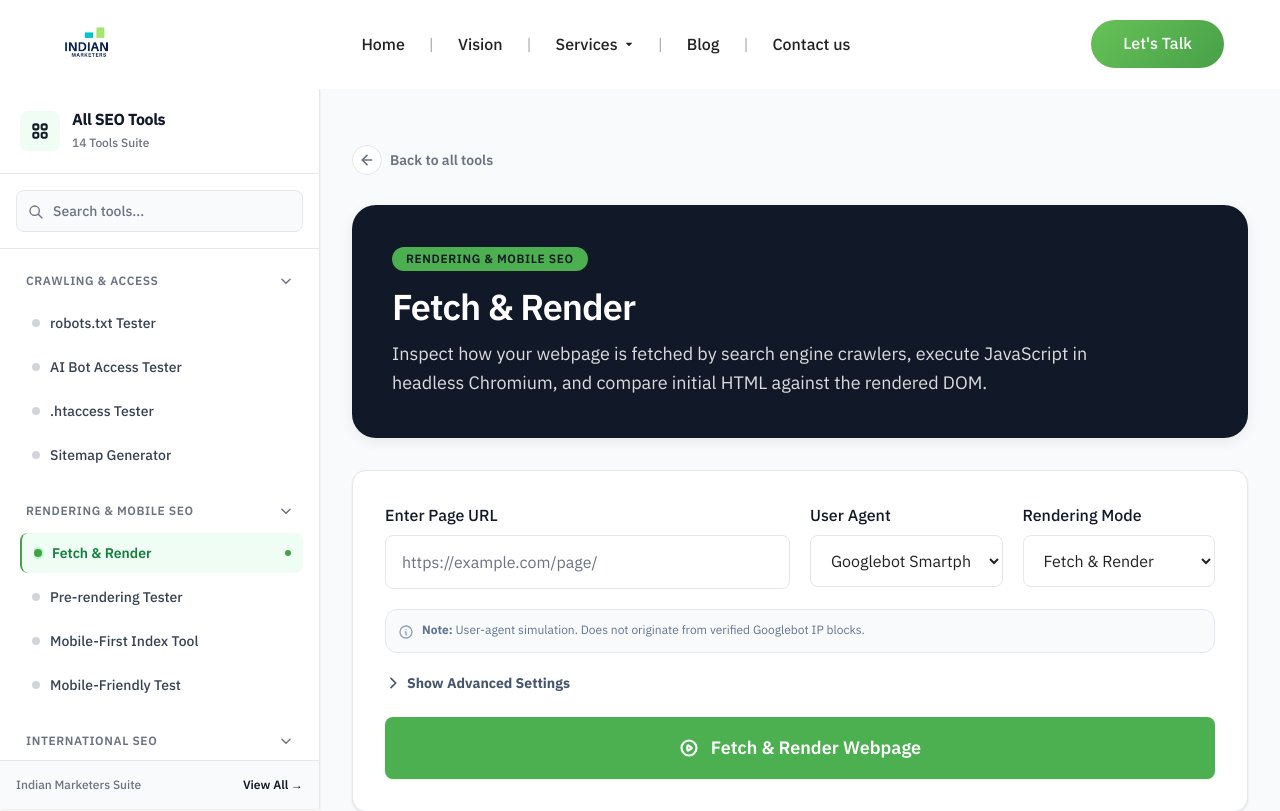
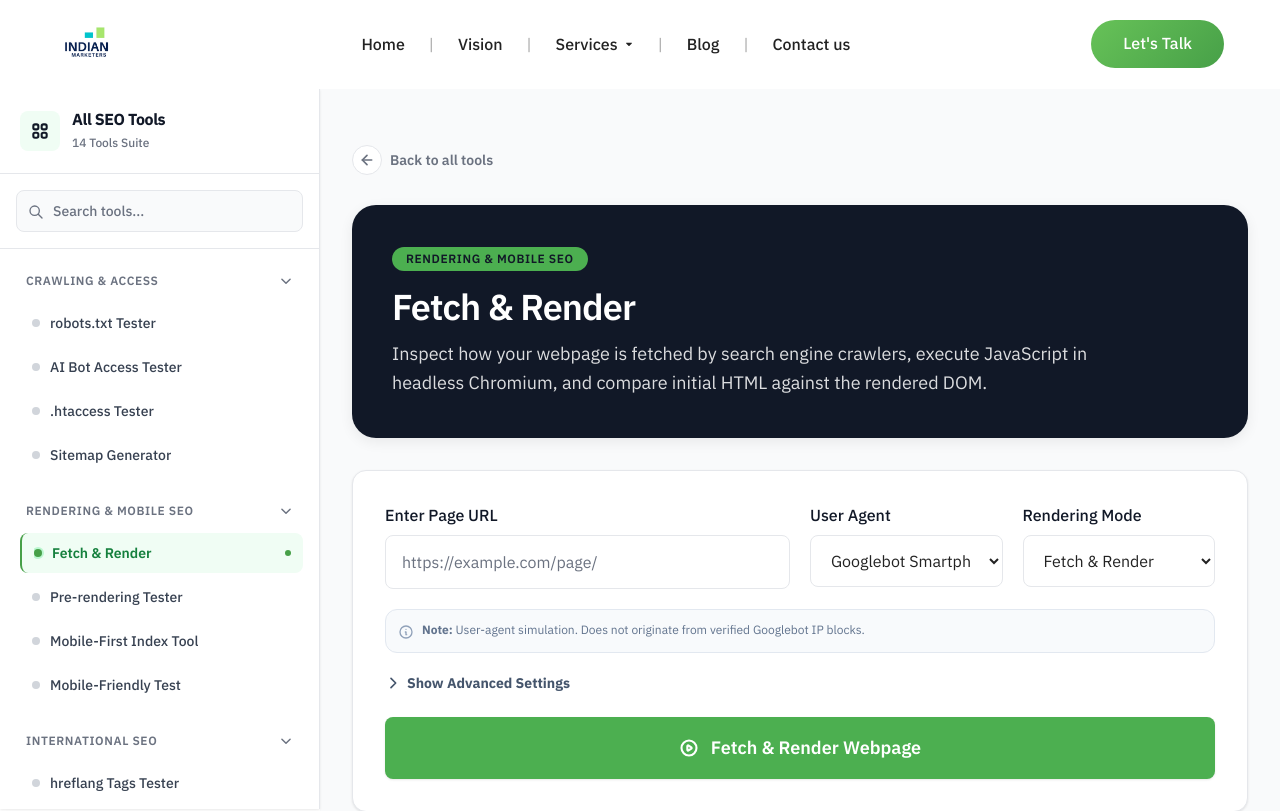
Before and after one commit to HJhaRSh/SEO-Tools, a Next.js app in the folder frontend/: page /tools/fetch-render in a window 1280 px wide. Shown: the top 811 px of the page. Built offline with nearby package versions, Linux system fonts and the light colour scheme.

Commit message:
fix(ui): remove footer shortcut bar from sidebar

```diff
--- a/frontend/src/components/AppSidebar.tsx
+++ b/frontend/src/components/AppSidebar.tsx
@@ -138,14 +138,6 @@ export default function AppSidebar({ isOpenMobile, onCloseMobile }: AppSidebarPr
         })}
       </div>
 
-      {/* Footer shortcut */}
-      <div className="p-4 border-t border-[var(--im-border)] bg-[var(--im-bg-soft)] text-xs font-medium text-[var(--im-text-muted)] flex items-center justify-between">
-        <span>Indian Marketers Suite</span>
-        <Link href="/tools" className="font-semibold text-[var(--im-heading)] hover:text-[var(--im-primary-deep)] hover:underline">
-          View All &rarr;
-        </Link>
-      </div>
-
     </div>
   );
 
```
